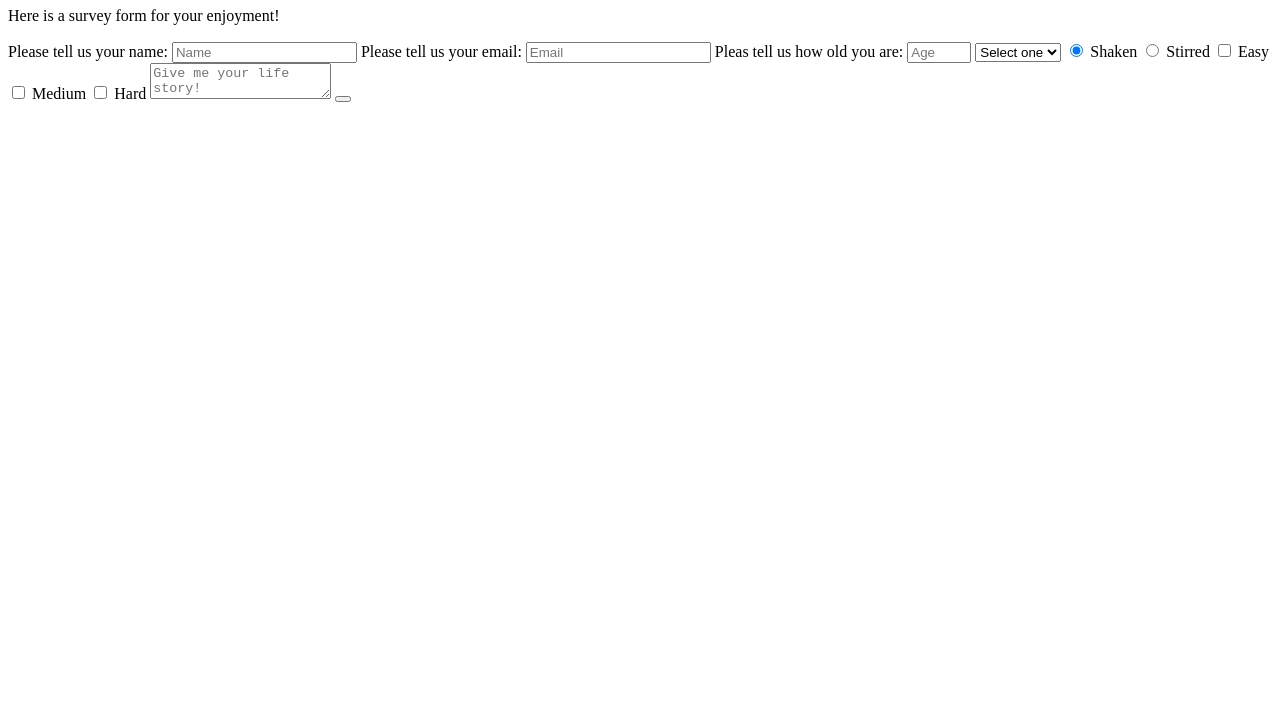
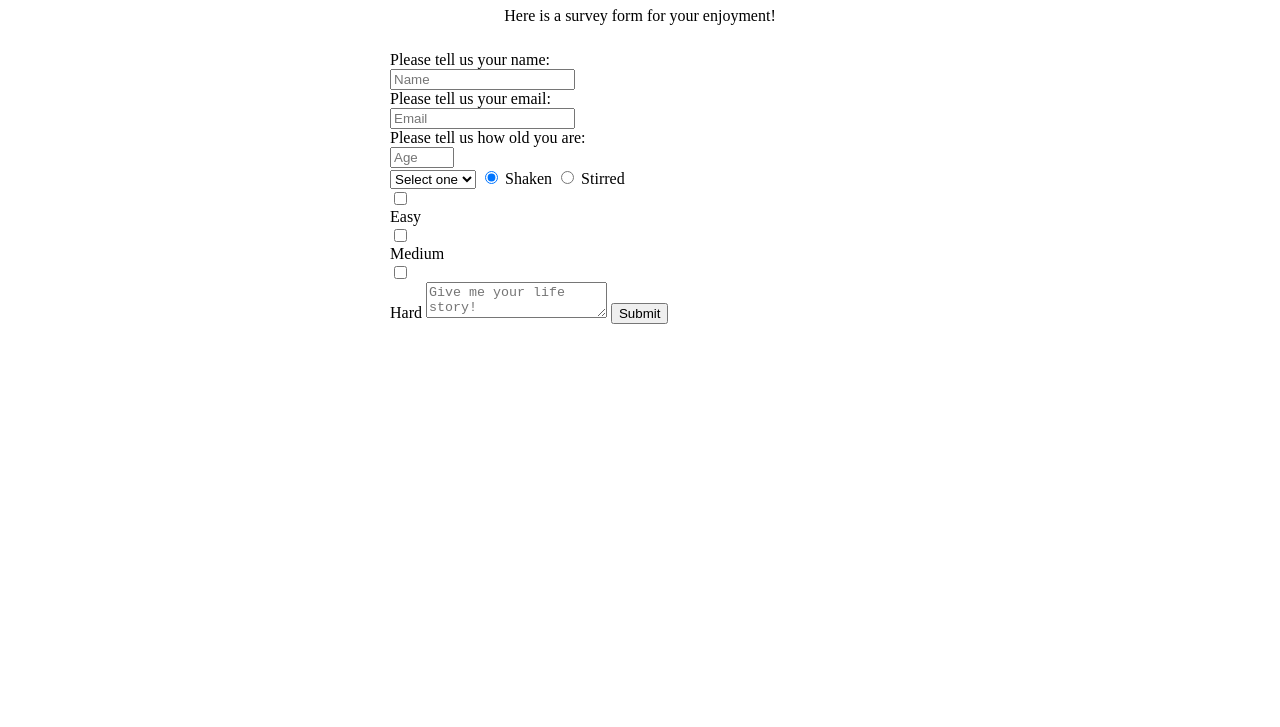
Before and after one commit to lsherman2/Survey, a plain HTML site: page index.html in a window 1280 px wide. Shown: the part 73-800 px from the top of the page. Drawn offline with Linux system fonts and the light colour scheme.

Commit message:
Small changes.

```diff
--- a/index.html
+++ b/index.html
@@ -11,7 +11,7 @@
     <form id="survey-form">
       <label id="name-label" for="name">Please tell us your name: <input id="name" name="text" type="text" placeholder="Name" required /></label>
       <label id="email-label" for="email">Please tell us your email: <input id="email" type="email" placeholder="Email" required /></label>
-      <label id="number-label" for="number">Pleas tell us how old you are: <input id="number" type="number" min="0" max="100" placeholder="Age" /></label>
+      <label id="number-label" for="number">Please tell us how old you are: <input id="number" type="number" min="0" max="100" placeholder="Age" /></label>
       <select id="dropdown">
         <option name="half">Select one</option>
         <option name="half">Half full</option>
@@ -23,7 +23,7 @@
       <input type="checkbox" value="1" /> Medium
       <input type="checkbox" value="2" /> Hard
       <textarea placeholder="Give me your life story!"></textarea>
-      <button id="submit"></button>
+      <button id="submit">Submit</button>
     </form>
   </body>
 </html>
--- a/styles.css
+++ b/styles.css
@@ -0,0 +1,19 @@
+h1, p {
+  text-align: center;
+}
+
+form {
+  margin: 0 auto;
+  padding: 10px;
+  width: auto;
+  max-width: 500px;
+  min-width: 300px;
+}
+
+input {
+  display: block;
+}
+
+input[type="radio"] {
+  display: inline;
+}
```
